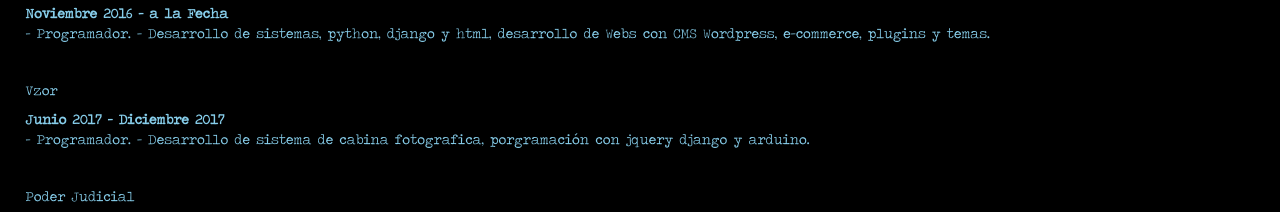
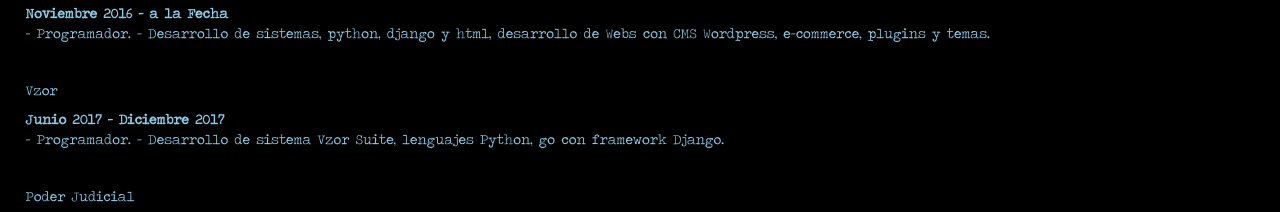
Before and after one commit to yeyox09/yeyox09.github.io, a plain HTML site: page index.html in a window 1280 px wide. Shown: the part 1120-1332 px from the top of the page. Drawn offline with nearby package versions, Linux system fonts and the light colour scheme.

Commit message:
Update index.html
update

```diff
--- a/index.html
+++ b/index.html
@@ -58,7 +58,7 @@
         <br>
         <h5>Vzor</h5>
         <strong>Junio 2017 – Diciembre 2017</strong>
-        <p> - Programador. - Desarrollo de sistema de cabina fotografica, porgramación con jquery django y arduino.</p>
+        <p> - Programador. - Desarrollo de sistema Vzor Suite, lenguajes Python, go con framework Django.</p>
          <br>
         <h5>Poder Judicial</h5>
         <strong>Octubre 2016 – Diciembre 2016</strong>
```
